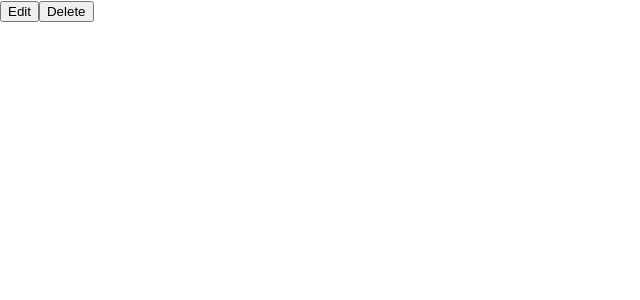
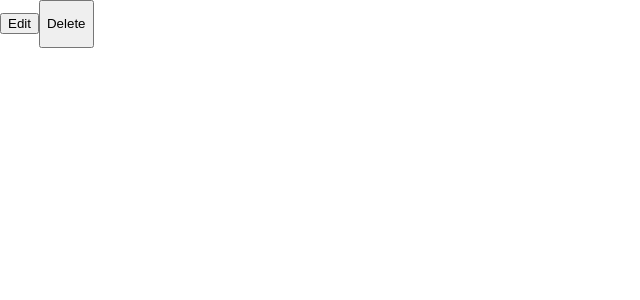
Before and after one commit to laurenmcp/bog-final-project, a Next.js app: page /components/PostDisplay/EditDelete in a window 1280 px wide. Shown: the top 300 px of the page, without its empty margins (0-640 px from the left). Built offline with nearby package versions, Linux system fonts and the light colour scheme.

Commit message:
delete confirmation functionality and redirection to home page upon delete

```diff
--- a/db/actions/DeletePost.js
+++ b/db/actions/DeletePost.js
@@ -3,12 +3,8 @@ import dbConnect from "../dbConnect";
 
 async function DeletePost(req) {
     await dbConnect();
-    return await Post.deleteOne(req.body, function (err) {
-        if (err) {
-            res.status(400).send ({ message: 'Failed delete' });
-            return;
-    }})
-
+    console.log("DB DELETE")
+    return Post.deleteOne(req.body)
 }
 
 export { DeletePost };
--- a/package.json
+++ b/package.json
@@ -18,6 +18,7 @@
     "mongoose": "^6.7.2",
     "next": "13.0.3",
     "react": "18.2.0",
-    "react-dom": "18.2.0"
+    "react-dom": "18.2.0",
+    "reactjs-popup": "^2.0.5"
   }
 }
--- a/pages/api/posts/delete.js
+++ b/pages/api/posts/delete.js
@@ -6,7 +6,6 @@ function handler(req, res) {
   }
 
 async function deletePost(req, res) {
-    console.log(req.body)
     const post = await DeletePost(req);
     res.status(200).json(post);
     console.log(res.status)
--- /dev/null
+++ b/pages/components/PostDisplay/DeletePopUp.js
@@ -0,0 +1,48 @@
+import { useEffect, useState } from "react";
+import Link from 'next/link';
+
+export default function PopupDelete(props){
+
+    const { post } = props;
+
+    const [ deleteIt, setDeleteIt ] = useState(false);
+
+    return(
+    <button>
+        {deleteIt ? <ConfirmIt post={post} /> : <DeleteIt setDeleteIt={setDeleteIt}/>}
+
+    </button>
+    )
+  };
+
+
+async function del(post) {
+    const data = {_id: post["_id"]};
+    console.log(data);
+    await fetch('http://localhost:3000/api/posts/delete', {
+            method: "POST",
+            headers: {
+                'Content-Type': 'application/json',
+            },
+            body: JSON.stringify(data),
+    })
+        .then((res) => res.json())
+        .then((data) => data);
+        //then go to main
+}
+
+const ConfirmIt = (props) => {
+    const { post } = props;
+    console.log("CONFIRM")
+    return (
+        <p><Link href="http://localhost:3000/" onClick={() => del(post)}>Click to confirm</Link></p>
+    )
+}
+
+const DeleteIt = (props) => {
+    const { setDeleteIt } = props;
+    console.log("DELETE")
+    return (
+        <p onClick={() => setDeleteIt(true)}>Delete</p>
+    )
+}
--- a/pages/components/PostDisplay/EditDelete.js
+++ b/pages/components/PostDisplay/EditDelete.js
@@ -1,3 +1,5 @@
+import PopupDelete from "./DeletePopUp";
+
 function EditDelete(props) {
 
     const { post } = props;
@@ -9,7 +11,7 @@ function EditDelete(props) {
 
     const handleDelete = () => {
         console.log("deleting");
-        del(post["_id"]);
+        del(post);
     }
 
     return (
@@ -17,9 +19,7 @@ function EditDelete(props) {
             <button onClick={handleEdit}>
                 Edit
             </button>
-            <button onClick={handleDelete}>
-                Delete
-            </button>
+            <PopupDelete post={post}></PopupDelete>
         </div>
     )
 }
@@ -27,18 +27,22 @@ function EditDelete(props) {
 export default EditDelete;
 
 
-async function del(id) {
-    const data = {id: id};
-    console.log(id);
-    await fetch('http://localhost:3000/api/posts/delete', {
-            method: "POST",
-            headers: {
-                'Content-Type': 'application/json',
-            },
-            body: JSON.stringify(data),
-    })
-        .then((res) => res.json())
-        .then((data) => data)
 
-    //then render main page
-}
+// async function del(post) {
+
+
+
+//     const data = {_id: post["_id"]};
+//     console.log(data);
+//     await fetch('http://localhost:3000/api/posts/delete', {
+//             method: "POST",
+//             headers: {
+//                 'Content-Type': 'application/json',
+//             },
+//             body: JSON.stringify(data),
+//     })
+//         .then((res) => res.json())
+//         .then((data) => data);
+
+//     //then render main page
+// }
```
Also changed, not shown: pages/components/PostDisplay/PostPage.js (+2 -9 lines), 1 other file (tests, documents, lock files or other folders).
